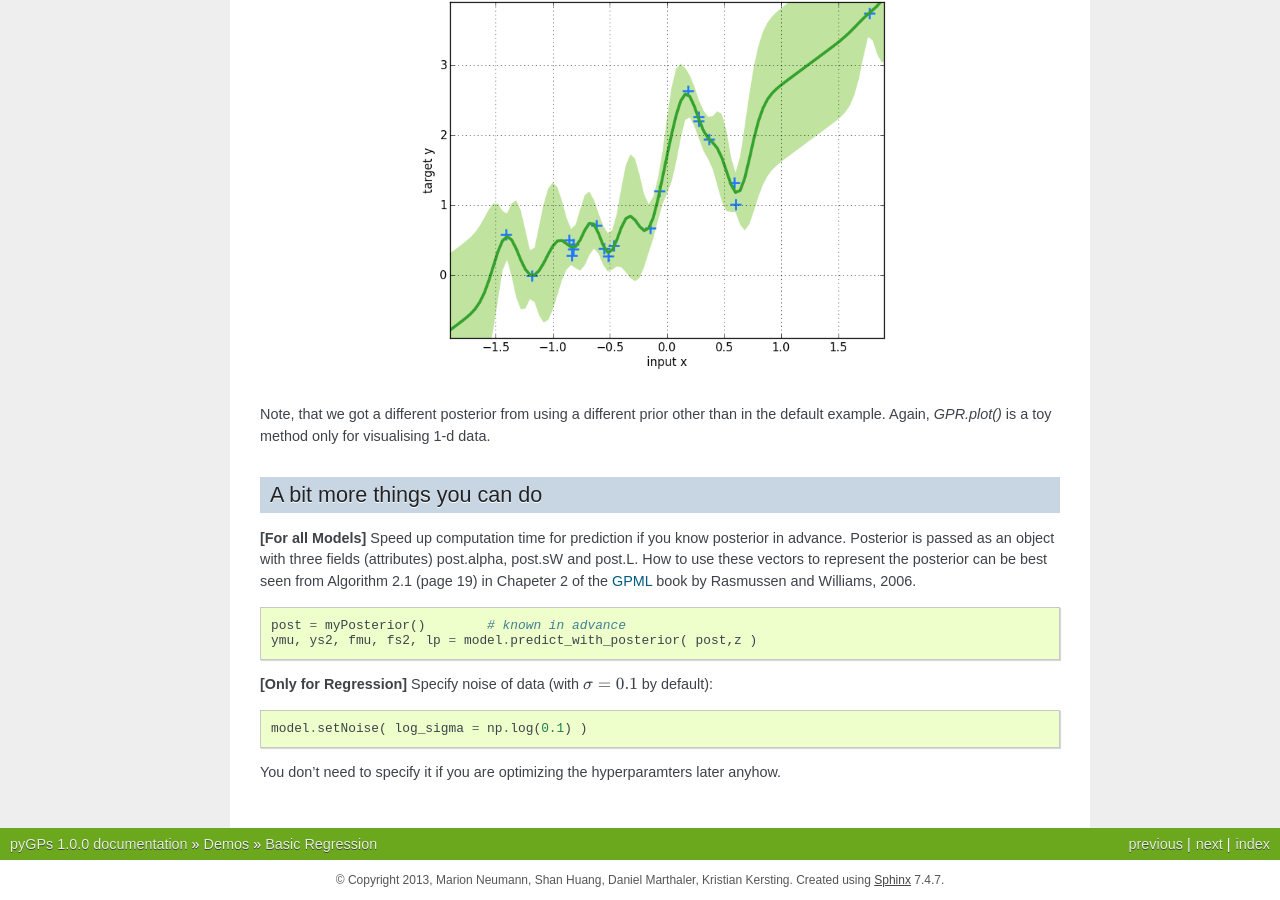
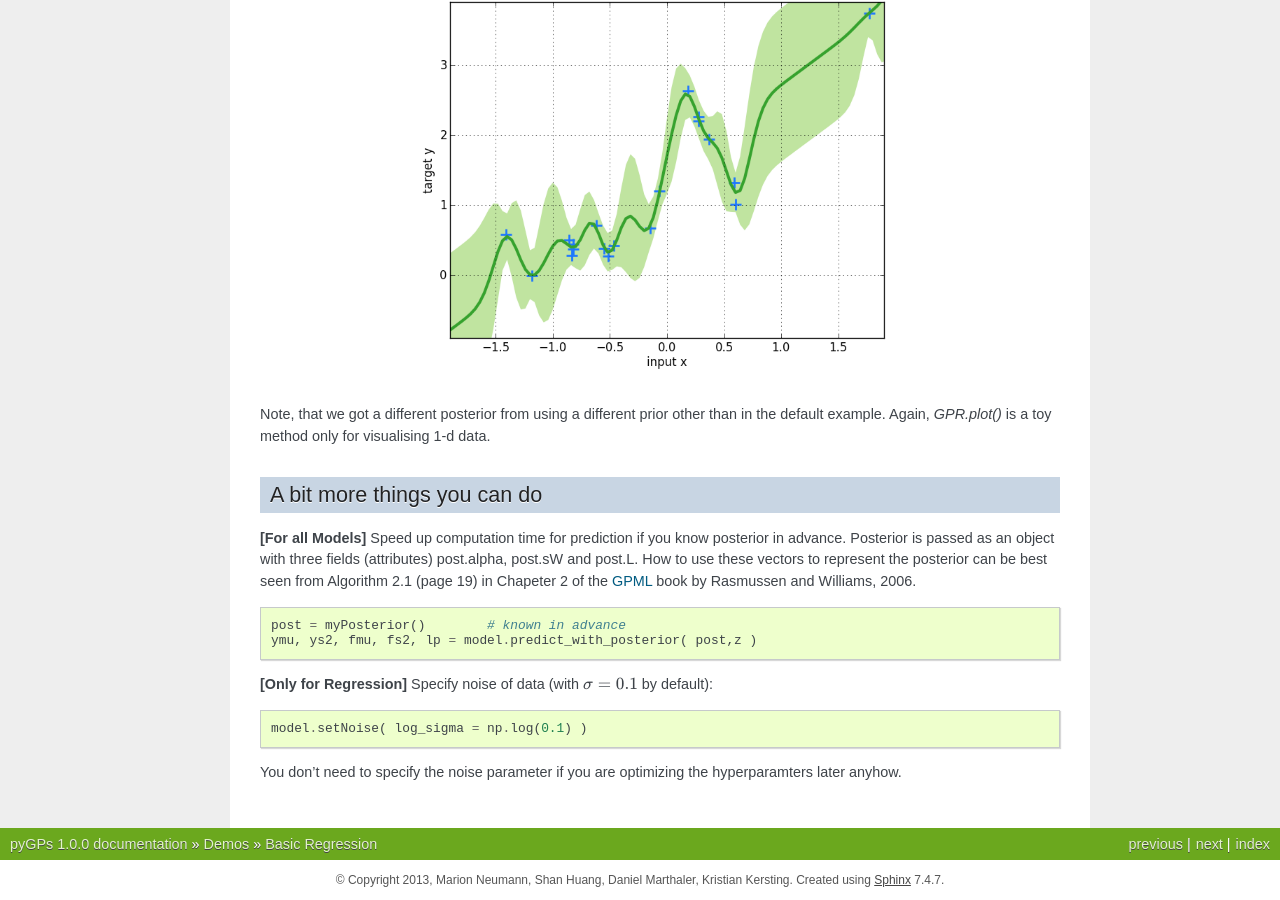
Before and after one commit to marionmari/pyGPs, a Sphinx documentation site: the page built from doc/source/GPR.rst, in a window 1280 px wide and 900 px high, scrolled down 3209 px. Built offline with Sphinx 7.4.7, drawn with Linux system fonts in a browser that asks for light colours; formulas are drawn with MathJax 3.

Commit message:
editing documentation up to basic regression

```diff
--- a/doc/source/GPR.rst
+++ b/doc/source/GPR.rst
@@ -138,4 +138,4 @@ A bit more things you can do
 
     model.setNoise( log_sigma = np.log(0.1) )
 
-You don't need to specify it if you are optimizing the hyperparamters later anyhow.
+You don't need to specify the noise parameter if you are optimizing the hyperparamters later anyhow.
```
